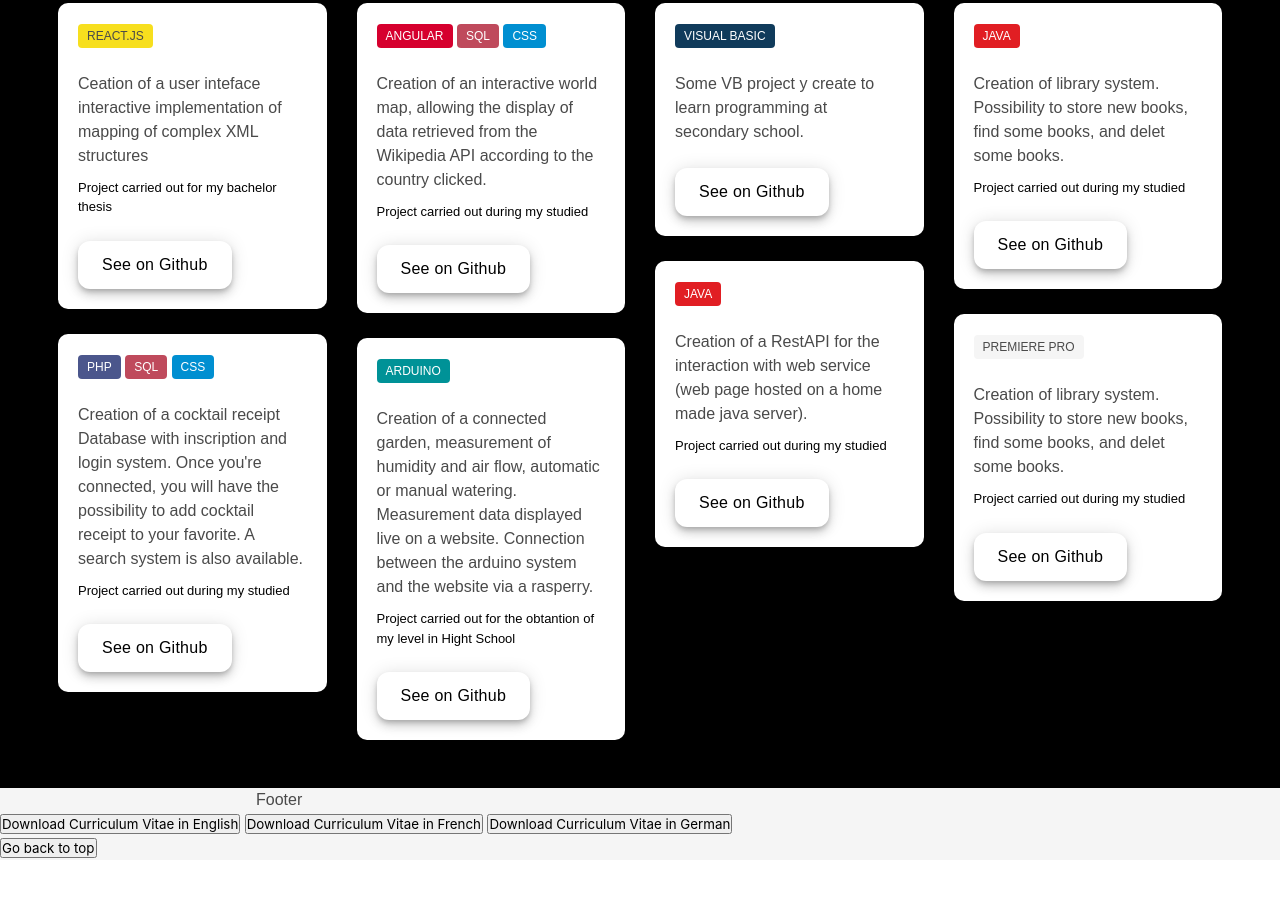
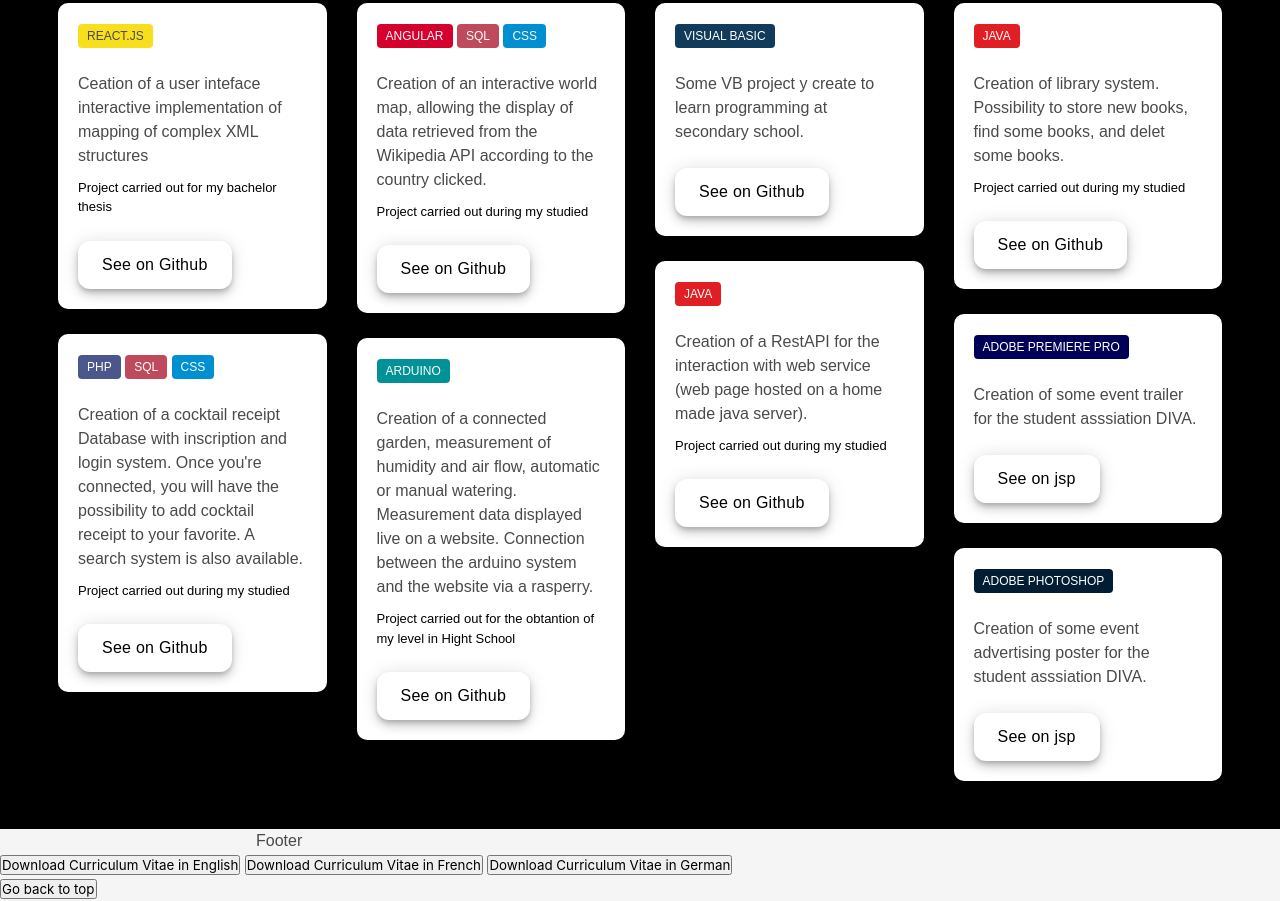
Before and after one commit to joelboergers/Portfolio, a plain HTML site: page index.html in a window 1280 px wide. Shown: the part 4781-5682 px from the top of the page. Before the commit the page ends 5641 px from the top, so only its background shows below. Drawn offline with nearby package versions, Linux system fonts and the light colour scheme.

Commit message:
Update portfolio

```diff
--- a/index.html
+++ b/index.html
@@ -364,13 +364,12 @@
         <div class="card">
           <div class="card-body">
             <span class="span_tag">
-              <span class="tag tag-pp">Premiere Pro</span>
+              <span class="tag tag-pp">Adobe Premiere Pro</span>
             </span>
             <br />
             <h4>
-              Creation of library system. Possibility to store new books, find some books, and delet some books.
+              Creation of some event trailer for the student asssiation DIVA.
             </h4>
-            <p>Project carried out during my studied</p>
             <br />
             <a
               class="card_button"
@@ -378,7 +377,28 @@
               href="."
               target="_blank"
               type="button"
-              >See on Github</a
+              >See on jsp</a
+            >
+          </div>
+        </div>
+
+        <div class="card">
+          <div class="card-body">
+            <span class="span_tag">
+              <span class="tag tag-ps">Adobe Photoshop</span>
+            </span>
+            <br />
+            <h4>
+              Creation of some event advertising poster for the student asssiation DIVA.
+            </h4>
+            <br />
+            <a
+              class="card_button"
+              role="button"
+              href="."
+              target="_blank"
+              type="button"
+              >See on jsp</a
             >
           </div>
         </div>
--- a/style.css
+++ b/style.css
@@ -403,7 +403,6 @@ section p {
   align-items: center;
 }
 .card_container {
-  display: ;
   column-count: 4;
   column-gap: 10px;
   max-width: fit-content;
@@ -438,6 +437,10 @@ section p {
   text-transform: uppercase;
   cursor: pointer;
 
+}
+
+.tag{
+  pointer-events: none;
 }
 
 .tag-js {
@@ -479,6 +482,15 @@ section p {
   color: #fff !important;
 }
 
+.tag-pp {
+  background-color: rgba(0,0,88,1) !important;
+  color: #fff !important;
+}
+
+.tag-ps {
+  background-color: rgba(0,29,52,1) !important;
+  color: #fff !important;
+}
 
 .card-body p {
   font-size: 13px;
```
